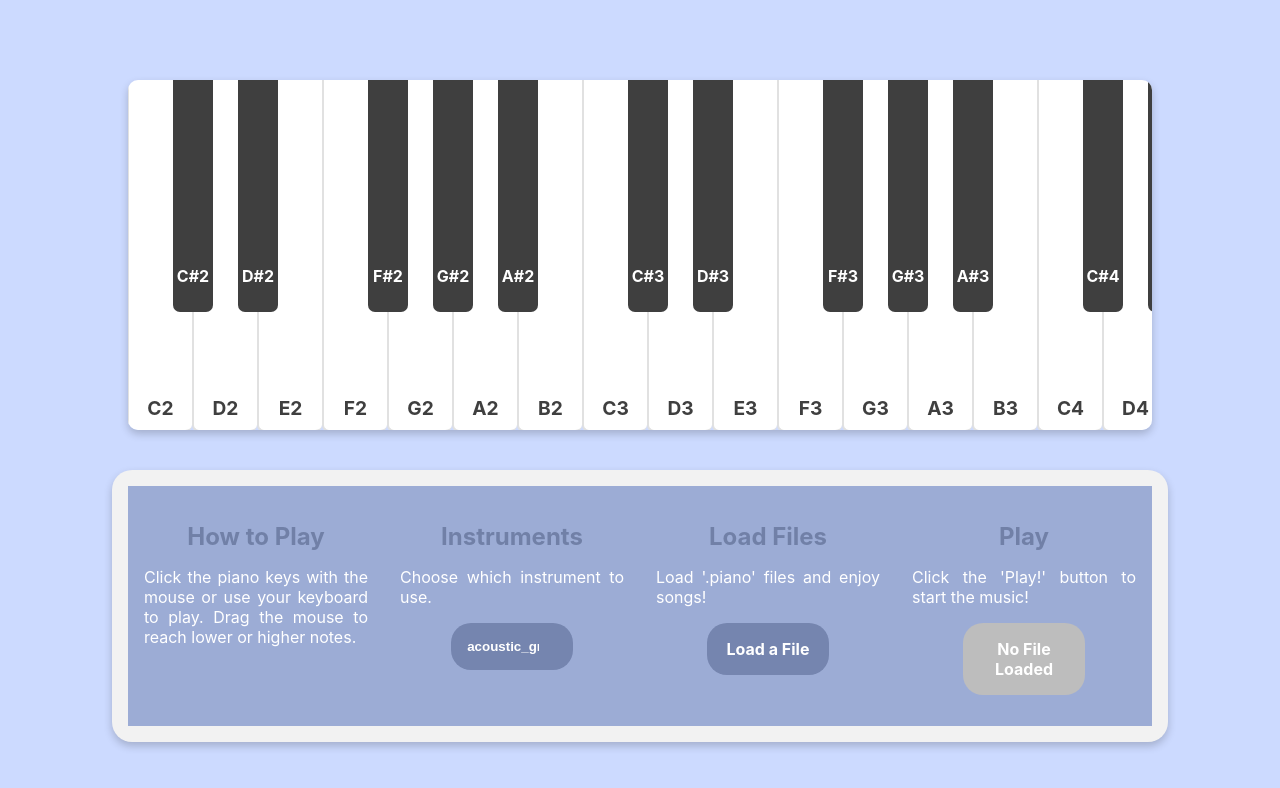
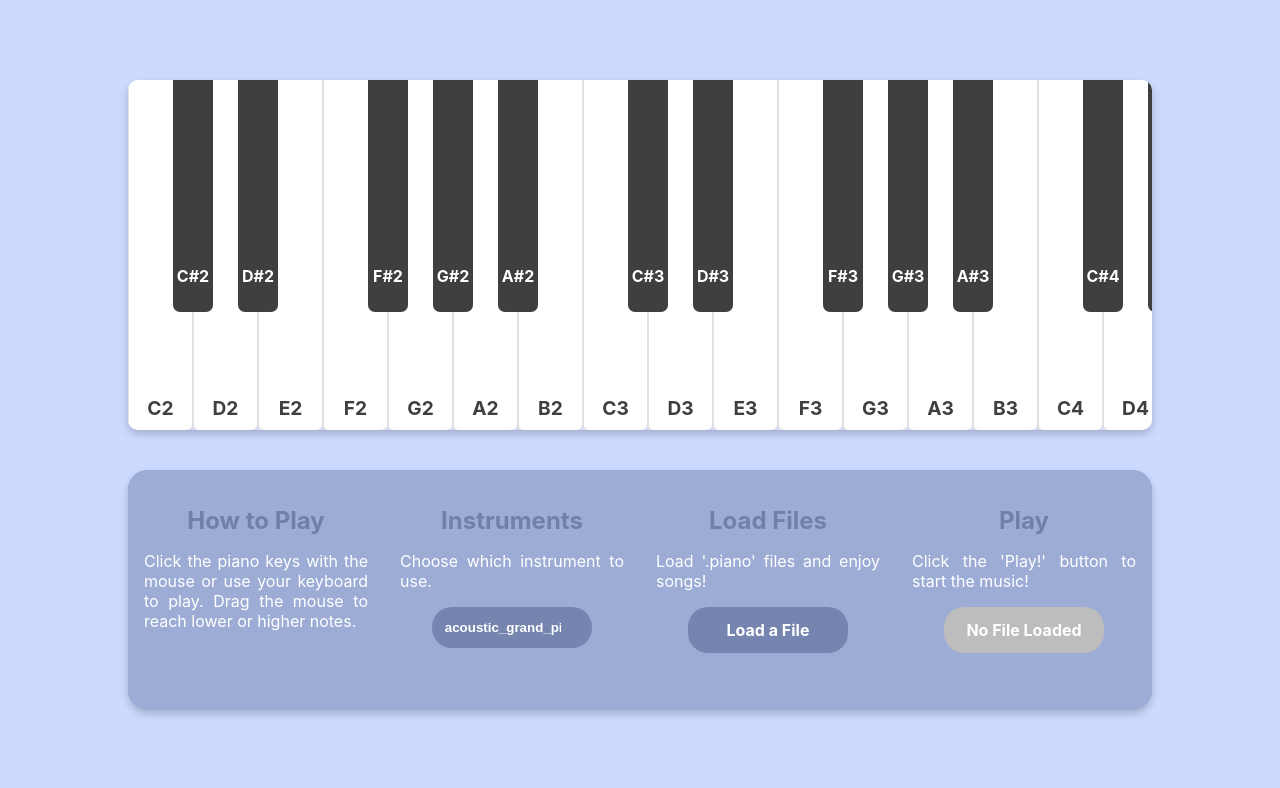
Before and after one commit to ArthurSudbrackIbarra/Piano-App, a React (Create React App) app: page / in a window 1280 px wide. Shown: the top 788 px of the page. Built offline with nearby package versions, Linux system fonts and the light colour scheme; what soundfont-player would draw is missing.

Commit message:
Adjustments.

```diff
--- a/src/components/App/App.tsx
+++ b/src/components/App/App.tsx
@@ -9,11 +9,11 @@ import Piano from '../Piano/Piano';
 import UploadFile from '../UploadFile/UploadFile';
 import { createGlobalInstrument, instrumentsList } from '../../utils/audioHandler';
 import { InstrumentName } from 'soundfont-player';
+import { getGlobalFileContent, getGlobalInstrument } from '../../utils/globals';
 
 function App() {
   const UPLOAD_FILE_INPUT_ID = "fileUpload";
   const [fileName, setFileName] = useState("");
-  const [fileContent, setFileContent] = useState("");
   const [feedbackMessage, setFeedbackMessage] = useState("");
   const playSong = async (fileContent: string) => {
     if (!fileName || !fileContent) {
@@ -50,7 +50,7 @@ function App() {
           </MenuOption>
           <MenuOption title="Instruments">
             Choose which instrument to use.
-            <MenuSelect options={instrumentsList} inputId="instrumentsInput" datalistId="instrumentsList" initialValue="acoustic_grand_piano" onChange={async instrumentName => {
+            <MenuSelect options={instrumentsList} inputId="instrumentsInput" datalistId="instrumentsList" initialValue={getGlobalInstrument()} onChange={async instrumentName => {
               await changeInstrument(instrumentName);
             }} />
           </MenuOption>
@@ -63,13 +63,12 @@ function App() {
             </MenuButton>
             <UploadFile id={UPLOAD_FILE_INPUT_ID} onChange={(fileName, fileContent) => {
               setFileName(fileName);
-              setFileContent(fileContent);
             }} />
           </MenuOption>
           <MenuOption title="Play">
             Click the 'Play!' button to start the music!
             <MenuButton onClick={async () => {
-              await playSong(fileContent);
+              await playSong(getGlobalFileContent());
             }} disabled={!fileName}>
               {fileName ? `Play ${formatFileName(fileName)}` : "No File Loaded"}
             </MenuButton>
--- a/src/components/MenuBox/MenuBox.module.css
+++ b/src/components/MenuBox/MenuBox.module.css
@@ -5,5 +5,5 @@
     box-shadow: 0 4px 8px 0 rgba(0, 0, 0, 0.2);
     display: flex;
     border-radius: 20px;
-    padding: 1rem;
+    background-color: #9cacd5;
 }
--- a/src/components/MenuButton/MenuButton.module.css
+++ b/src/components/MenuButton/MenuButton.module.css
@@ -3,9 +3,9 @@
     border-radius: 20px;
     font-weight: bold;
     background-color: #7585af;
-    padding: 1rem;
+    padding: 0.8rem;
     margin: 1rem;
-    width: 40%;
+    width: 60%;
     text-align: center;
 }
 .button:hover {
--- a/src/components/MenuOption/MenuOption.module.css
+++ b/src/components/MenuOption/MenuOption.module.css
@@ -7,6 +7,7 @@
     color: white;
     padding: 1rem;
     text-align: justify;
+    border-radius: 20px;
 }
 .title {
     margin-bottom: 1rem;
--- a/src/components/MenuSelect/MenuSelect.module.css
+++ b/src/components/MenuSelect/MenuSelect.module.css
@@ -3,11 +3,11 @@
     border-radius: 20px;
     font-weight: bold;
     background-color: #7585af;
-    padding: 1rem;
+    padding: 0.8rem;
     color: white;
     outline: none;
     border: none;
-    width: 40%;
+    width: 60%;
     text-align: center;
     cursor: default;
 }
--- a/src/components/MenuSelect/MenuSelect.tsx
+++ b/src/components/MenuSelect/MenuSelect.tsx
@@ -1,4 +1,5 @@
 import { useEffect } from 'react';
+import { setGlobalInstrument } from '../../utils/globals';
 import styles from './MenuSelect.module.css';
 
 type MenuSelectProps = {
@@ -23,7 +24,12 @@ function MenuSelect(props: MenuSelectProps) {
                     <option key={option} value={option} />
                 ))}
             </datalist>
-            <input id={props.inputId} list={props.datalistId} className={styles.select} onChange={event => { props.onChange(event.target.value) }}></input>
+            <input id={props.inputId} list={props.datalistId} className={styles.select} onChange={
+                event => {
+                    setGlobalInstrument(event.target.value);
+                    props.onChange(event.target.value)
+                }}>
+            </input>
         </>
     );
 }
--- a/src/components/UploadFile/UploadFile.tsx
+++ b/src/components/UploadFile/UploadFile.tsx
@@ -1,3 +1,5 @@
+import { setGlobalFileContent, setGlobalFileName } from "../../utils/globals";
+
 type UploadFileProps = {
     id: string;
     onChange: (fileName: string, fileContent: string) => void;
@@ -9,7 +11,7 @@ function UploadFile(props: UploadFileProps) {
             <input
                 id={props.id}
                 type="file"
-                accept='.piano'
+                accept=".piano"
                 multiple={false}
                 hidden
                 onChange={event => {
@@ -19,6 +21,8 @@ function UploadFile(props: UploadFileProps) {
                         reader.onload = event => {
                             if (event.target && event.target.result) {
                                 const fileContent = event.target.result as string;
+                                setGlobalFileName(file.name);
+                                setGlobalFileContent(fileContent);
                                 props.onChange(file.name, fileContent);
                             }
                         }
--- /dev/null
+++ b/src/utils/globals.ts
@@ -0,0 +1,24 @@
+let globalInstrument = "acoustic_grand_piano";
+let globalFileName = "";
+let globalFileContent = "";
+
+export function getGlobalInstrument() {
+  return globalInstrument;
+}
+export function setGlobalInstrument(instrument: string) {
+  globalInstrument = instrument;
+}
+
+export function getGlobalFileName() {
+  return globalFileName;
+}
+export function setGlobalFileName(fileName: string) {
+  globalFileName = fileName;
+}
+
+export function getGlobalFileContent() {
+  return globalFileContent;
+}
+export function setGlobalFileContent(fileContent: string) {
+  globalFileContent = fileContent;
+}
```
Also changed, not shown: 1 other file (tests, documents, lock files or other folders).
